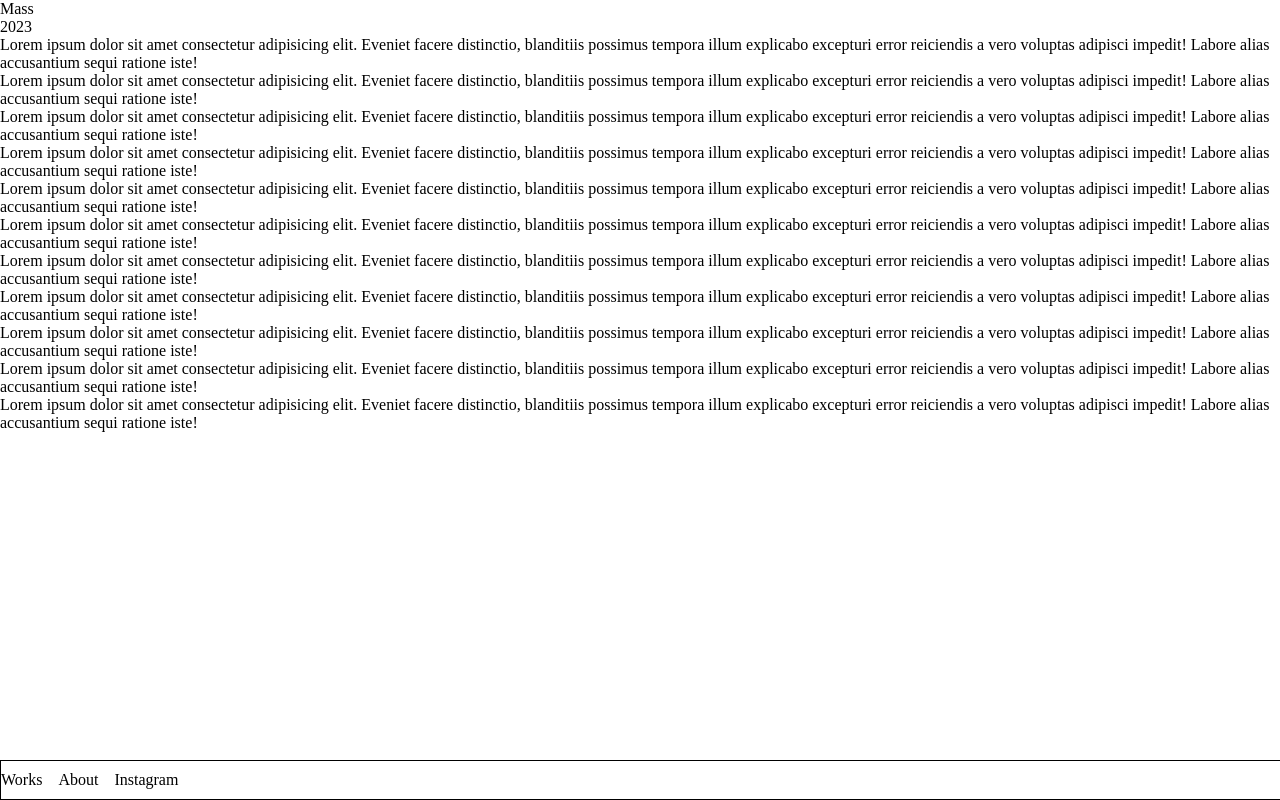
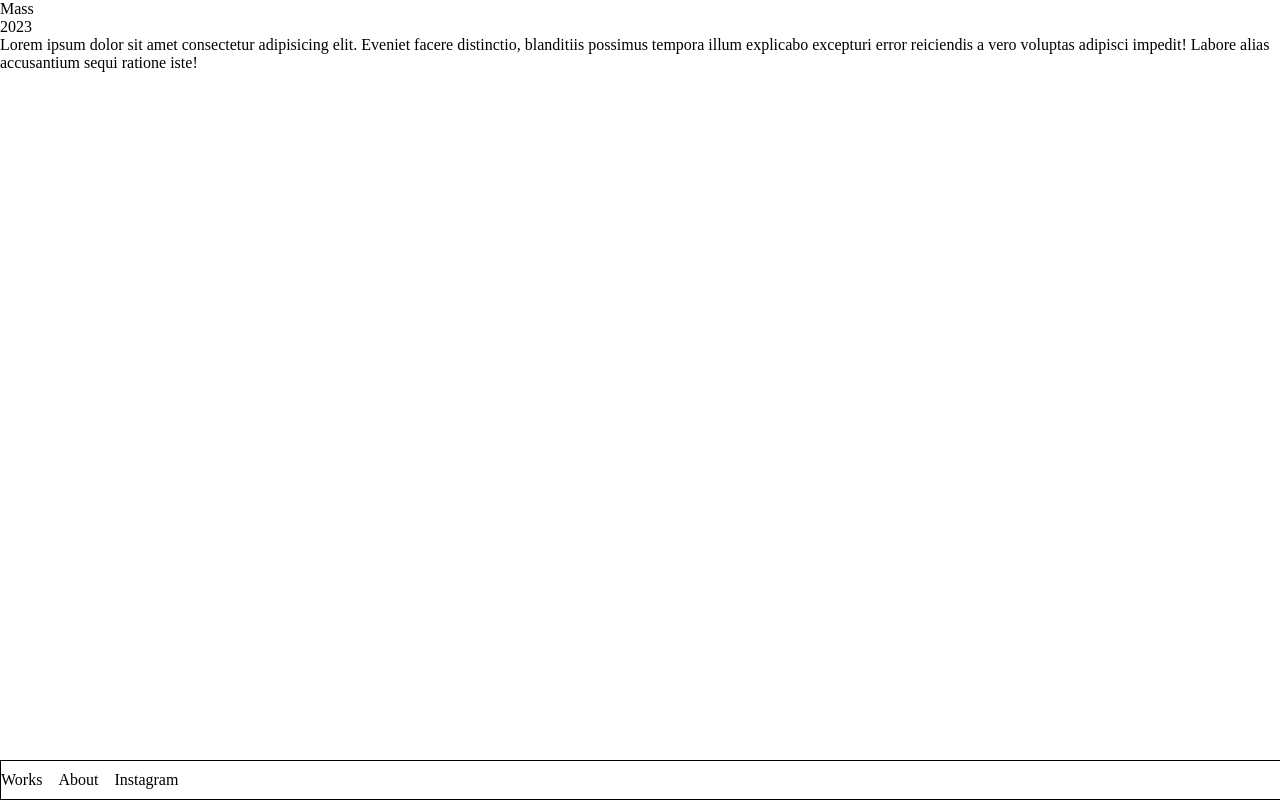
Before and after one commit to yongisadragon/younghyun, a React (Vite) app: page /works/Mass in a window 1280 px wide. Built offline with nearby package versions, Linux system fonts and the light colour scheme.

Commit message:
메인 로고 삽입

```diff
--- a/src/components/works/Works.jsx
+++ b/src/components/works/Works.jsx
@@ -2,11 +2,12 @@
 import React from "react";
 import { useParams } from "react-router-dom";
 import worksData from "../../data/worksData";
+
 export default function Works() {
   const { workTitle } = useParams();
   const work = worksData.find((work) => work.title === workTitle);
   return (
-    <>
+    <div>
       <div>{work.title.replace("-", " ")}</div>
       <p>{work.year}</p>
       <div>
@@ -14,67 +15,7 @@ export default function Works() {
         distinctio, blanditiis possimus tempora illum explicabo excepturi error
         reiciendis a vero voluptas adipisci impedit! Labore alias accusantium
         sequi ratione iste!
-      </div>{" "}
-      <div>
-        Lorem ipsum dolor sit amet consectetur adipisicing elit. Eveniet facere
-        distinctio, blanditiis possimus tempora illum explicabo excepturi error
-        reiciendis a vero voluptas adipisci impedit! Labore alias accusantium
-        sequi ratione iste!
-      </div>{" "}
-      <div>
-        Lorem ipsum dolor sit amet consectetur adipisicing elit. Eveniet facere
-        distinctio, blanditiis possimus tempora illum explicabo excepturi error
-        reiciendis a vero voluptas adipisci impedit! Labore alias accusantium
-        sequi ratione iste!
-      </div>{" "}
-      <div>
-        Lorem ipsum dolor sit amet consectetur adipisicing elit. Eveniet facere
-        distinctio, blanditiis possimus tempora illum explicabo excepturi error
-        reiciendis a vero voluptas adipisci impedit! Labore alias accusantium
-        sequi ratione iste!
-      </div>{" "}
-      <div>
-        Lorem ipsum dolor sit amet consectetur adipisicing elit. Eveniet facere
-        distinctio, blanditiis possimus tempora illum explicabo excepturi error
-        reiciendis a vero voluptas adipisci impedit! Labore alias accusantium
-        sequi ratione iste!
-      </div>{" "}
-      <div>
-        Lorem ipsum dolor sit amet consectetur adipisicing elit. Eveniet facere
-        distinctio, blanditiis possimus tempora illum explicabo excepturi error
-        reiciendis a vero voluptas adipisci impedit! Labore alias accusantium
-        sequi ratione iste!
-      </div>{" "}
-      <div>
-        Lorem ipsum dolor sit amet consectetur adipisicing elit. Eveniet facere
-        distinctio, blanditiis possimus tempora illum explicabo excepturi error
-        reiciendis a vero voluptas adipisci impedit! Labore alias accusantium
-        sequi ratione iste!
-      </div>{" "}
-      <div>
-        Lorem ipsum dolor sit amet consectetur adipisicing elit. Eveniet facere
-        distinctio, blanditiis possimus tempora illum explicabo excepturi error
-        reiciendis a vero voluptas adipisci impedit! Labore alias accusantium
-        sequi ratione iste!
-      </div>{" "}
-      <div>
-        Lorem ipsum dolor sit amet consectetur adipisicing elit. Eveniet facere
-        distinctio, blanditiis possimus tempora illum explicabo excepturi error
-        reiciendis a vero voluptas adipisci impedit! Labore alias accusantium
-        sequi ratione iste!
-      </div>{" "}
-      <div>
-        Lorem ipsum dolor sit amet consectetur adipisicing elit. Eveniet facere
-        distinctio, blanditiis possimus tempora illum explicabo excepturi error
-        reiciendis a vero voluptas adipisci impedit! Labore alias accusantium
-        sequi ratione iste!
-      </div>{" "}
-      <div>
-        Lorem ipsum dolor sit amet consectetur adipisicing elit. Eveniet facere
-        distinctio, blanditiis possimus tempora illum explicabo excepturi error
-        reiciendis a vero voluptas adipisci impedit! Labore alias accusantium
-        sequi ratione iste!
       </div>
-    </>
+    </div>
   );
 }
--- a/src/components/worksIndex/WorksIndex.module.css
+++ b/src/components/worksIndex/WorksIndex.module.css
@@ -7,7 +7,7 @@
   /* mix-blend-mode: overlay; */
   /* color: white; */
   z-index: 5;
-  font-size: 1.5rem;
+  font-size: 1.4375rem;
 }
 .links {
   all: unset;
--- a/src/components/worksThumbnail/WorksThumbnail.module.css
+++ b/src/components/worksThumbnail/WorksThumbnail.module.css
@@ -1,17 +1,16 @@
 .container {
   display: flex;
-  margin-top: 100px;
+  /* margin-top: 100px; */
   cursor: pointer;
   flex-direction: column;
   gap: 1rem;
+  /* background-color: white; */
 }
 
 .left {
   color: red;
-  background-color: antiquewhite;
 }
 
 .right {
   color: blue;
-  background-color: darkgrey;
 }
--- a/src/data/worksData.js
+++ b/src/data/worksData.js
@@ -4,7 +4,7 @@ const worksData = [
     title: "Wood-Slab",
     year: 2022,
     desc: "Description for Work 1",
-    image: "test.png", // 이미지 경로 수정
+    image: "test.png",
     materials: "EPS, Glass fiber, Epoxy",
     collaborators: "Artist A, Artist B",
     layout: "left",
@@ -14,20 +14,20 @@ const worksData = [
     title: "Mass",
     year: 2023,
     desc: "Description for Work 2",
-    image: "test.png", // 이미지 경로 수정
+    image: "test.png",
     materials: "EPS, Glass fiber, Epoxy",
     collaborators: "Artist A, Artist B",
-    layout: "styles.left",
+    layout: "left",
   },
   {
     id: 3,
     title: "The-Youth",
     year: 2021,
     desc: "Description for Work 3",
-    image: "test.png", // 이미지 경로 수정
+    image: "test.png",
     materials: "EPS, Glass fiber, Epoxy",
     collaborators: "Artist A, Artist B",
-    layout: "styles.right",
+    layout: "right",
   },
   // 추가적인 작품 데이터를 필요한 만큼 추가.
 ];
--- a/src/index.css
+++ b/src/index.css
@@ -6,5 +6,5 @@
 }
 body {
   /* height: 100vh; */
-  background-color: white;
+  /* background-color: white; */
 }
--- a/src/pages/home/Home.jsx
+++ b/src/pages/home/Home.jsx
@@ -1,6 +1,8 @@
 import React, { useEffect, useState } from "react";
 import WorksIndex from "../../components/worksIndex/WorksIndex";
 import WorksThumbnail from "../../components/worksThumbnail/WorksThumbnail";
+import styles from "./Home.module.css";
+
 export default function Home() {
   useEffect(() => {
     window.onbeforeunload = function pushRefresh() {
@@ -8,7 +10,10 @@ export default function Home() {
     };
   }, []);
   return (
-    <div>
+    <div className={styles.container}>
+      <div className={styles.mainLogo}>
+        <img src="/images/logo.svg" alt="메인로고" />
+      </div>
       <WorksIndex />
       <WorksThumbnail />
     </div>
--- /dev/null
+++ b/src/pages/home/Home.module.css
@@ -0,0 +1,11 @@
+.container {
+}
+
+.mainLogo {
+  position: fixed;
+  top: 0;
+  right: 0;
+  /* 블레드모드 svg색상 변경 필요. */
+  /* mix-blend-mode: difference; */
+  z-index: 30;
+}
```
Also changed, not shown: public/images/logo.svg (added).
